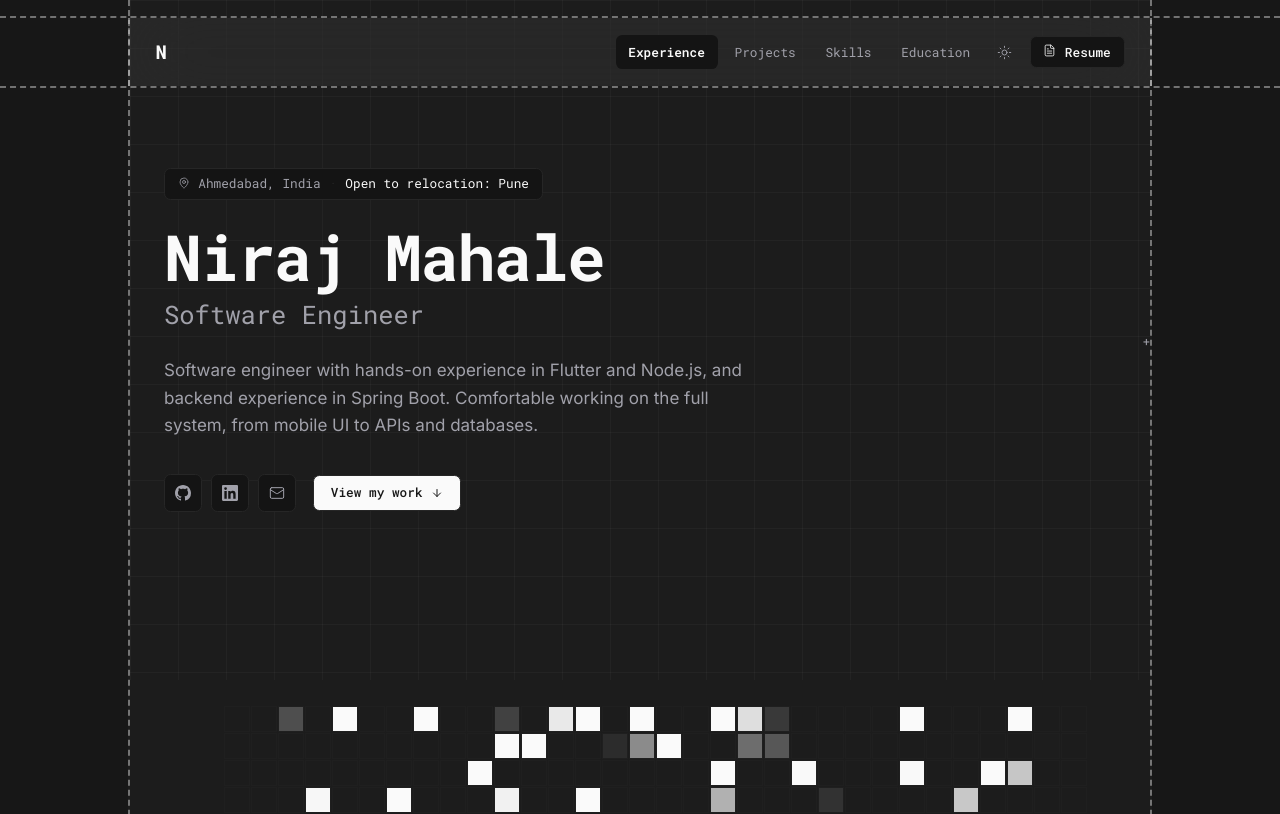
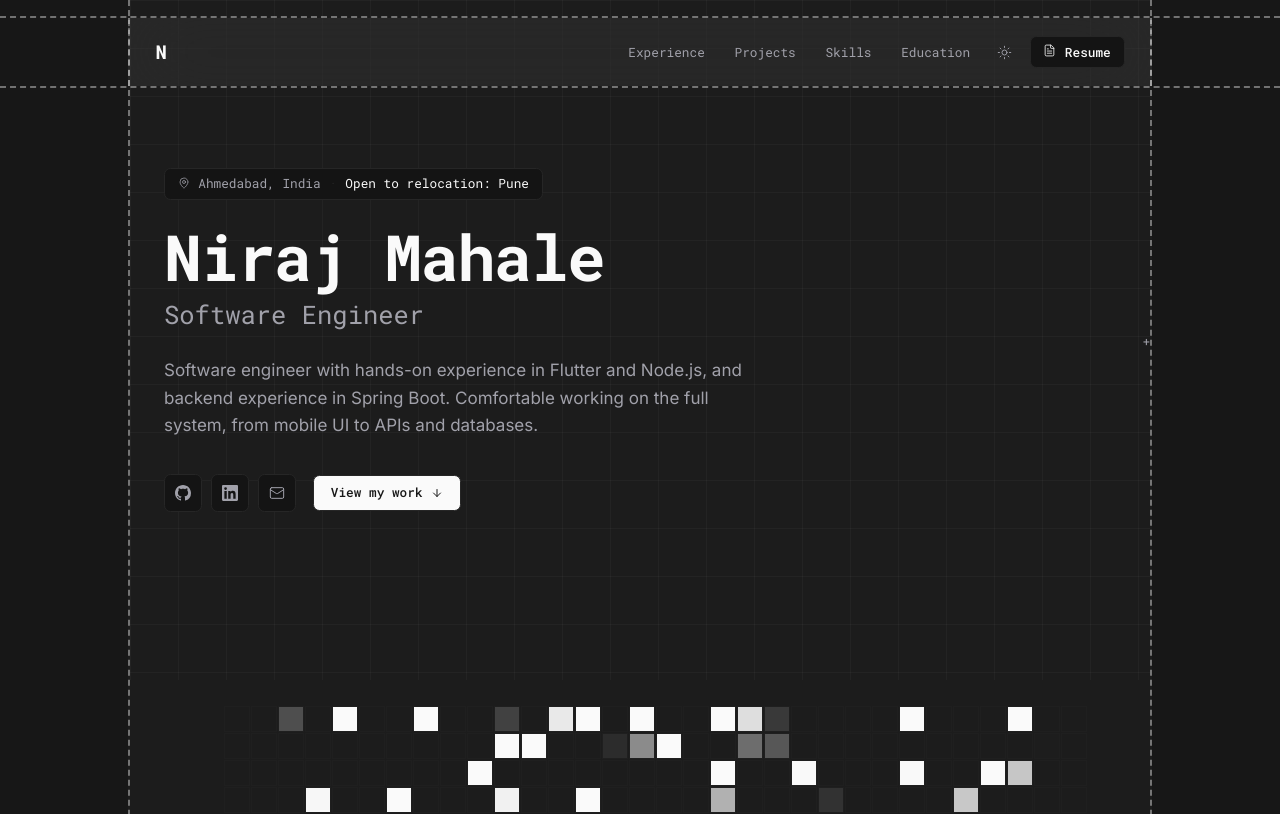
Before and after one commit to TheNirajMahale/portfolio, a Next.js app: page / in a window 1280 px wide. Shown: the top 814 px of the page. Built offline with nearby package versions, Linux system fonts and the light colour scheme.

Commit message:
fix(nav): replace IntersectionObserver with robust scroll listener and fix mobile active state

```diff
--- a/src/components/mobile-nav.tsx
+++ b/src/components/mobile-nav.tsx
@@ -8,9 +8,10 @@ interface MobileNavProps {
   isOpen: boolean;
   setIsOpen: (isOpen: boolean) => void;
   navItems: { href: string; label: string }[];
+  activeSection: string;
 }
 
-export function MobileNav({ isOpen, setIsOpen, navItems }: MobileNavProps) {
+export function MobileNav({ isOpen, setIsOpen, navItems, activeSection }: MobileNavProps) {
   return (
     <AnimatePresence>
       {isOpen && (
@@ -22,16 +23,23 @@ export function MobileNav({ isOpen, setIsOpen, navItems }: MobileNavProps) {
           className="absolute left-0 right-0 top-full z-40 border-b border-dashed border-foreground/40 bg-background/95 backdrop-blur-xl sm:hidden"
         >
           <div className="flex flex-col px-6 py-4 gap-1">
-            {navItems.map((item) => (
+            {navItems.map((item) => {
+              const isActive = activeSection === item.href.replace("/#", "");
+              return (
                 <a
                   key={item.label}
                   href={item.href}
                   onClick={() => setIsOpen(false)}
-                className="font-mono text-sm text-muted-foreground px-3 py-2.5 rounded-md transition-colors duration-150 hover:text-foreground hover:bg-muted"
+                  className={`font-mono text-sm px-3 py-2.5 rounded-md transition-colors duration-150 ${
+                    isActive
+                      ? "text-foreground bg-muted font-semibold"
+                      : "text-muted-foreground hover:text-foreground hover:bg-muted"
+                  }`}
                 >
                   {item.label}
                 </a>
-            ))}
+              );
+            })}
             <Link
               href="/resume"
               onClick={(e) => {
--- a/src/components/nav.tsx
+++ b/src/components/nav.tsx
@@ -31,30 +31,35 @@ export function Nav() {
 
   // Scroll Spy functionality
   useEffect(() => {
-    const observer = new IntersectionObserver(
-      (entries) => {
-        entries.forEach((entry) => {
-          if (entry.isIntersecting) {
-            setActiveSection(entry.target.id);
+    const handleScrollSpy = () => {
+      const sections = NAV_ITEMS.map((item) => item.href.replace("/#", ""));
+      let current = "";
+
+      for (const section of sections) {
+        const element = document.getElementById(section);
+        if (element) {
+          const rect = element.getBoundingClientRect();
+          // Trigger if section top is above middle of screen and bottom is below header
+          if (rect.top <= window.innerHeight / 2 && rect.bottom >= 100) {
+            current = section;
           }
-        });
-      },
-      { rootMargin: "-40% 0px -40% 0px" } // Trigger when a section is near the middle of the screen
-    );
+        }
+      }
+      if (current !== activeSection) {
+        setActiveSection(current);
+      }
+    };
 
-    const timeoutId = setTimeout(() => {
-      const sections = NAV_ITEMS.map((item) => item.href.replace("/#", ""));
-      sections.forEach((section) => {
-        const element = document.getElementById(section);
-        if (element) observer.observe(element);
-      });
-    }, 500);
+    window.addEventListener("scroll", handleScrollSpy, { passive: true });
+    // Retry once after a short delay in case of slow hydration
+    const timeout = setTimeout(handleScrollSpy, 500);
+    handleScrollSpy();
 
     return () => {
-      clearTimeout(timeoutId);
-      observer.disconnect();
+      window.removeEventListener("scroll", handleScrollSpy);
+      clearTimeout(timeout);
     };
-  }, []);
+  }, [activeSection]);
 
   return (
     <>
@@ -149,6 +154,7 @@ export function Nav() {
           isOpen={mobileOpen}
           setIsOpen={setMobileOpen}
           navItems={NAV_ITEMS}
+          activeSection={activeSection}
         />
       </motion.div>
     </>
```
Lines whose indentation alone changed are shown as unchanged.
